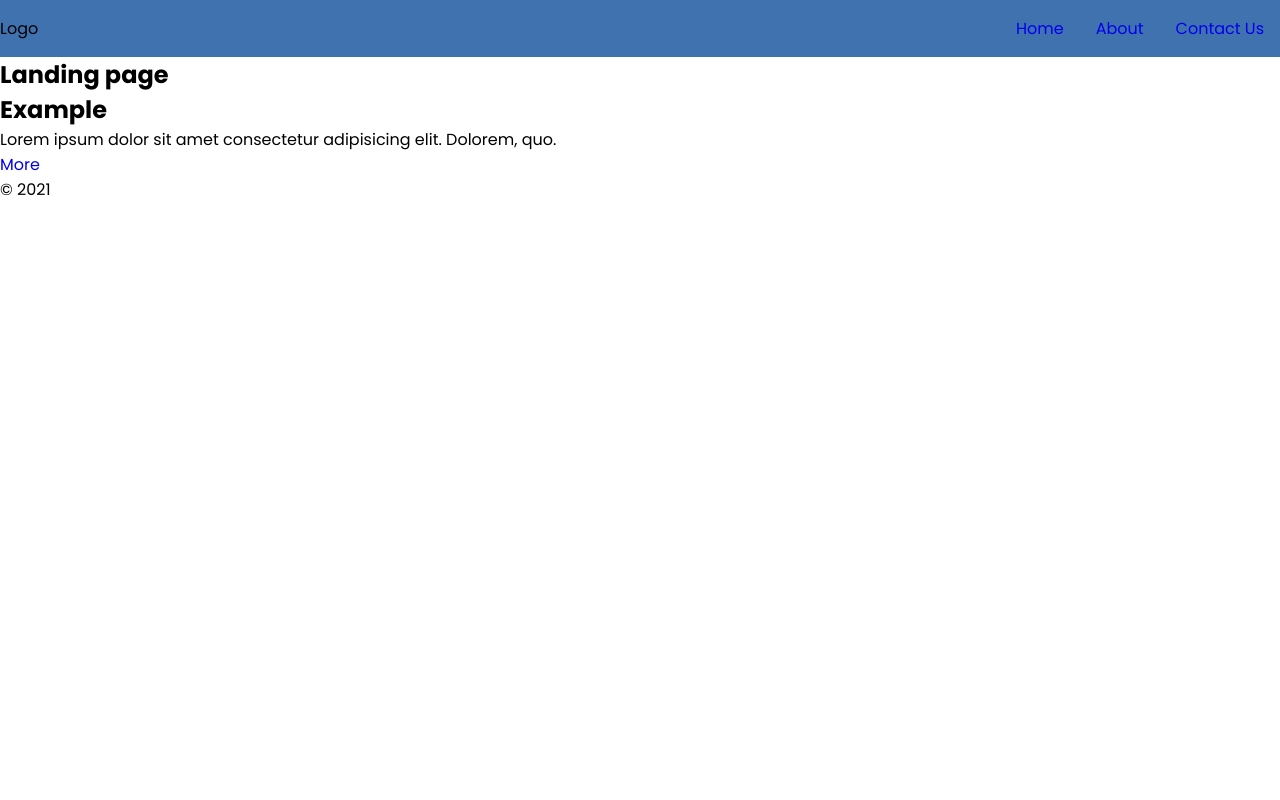
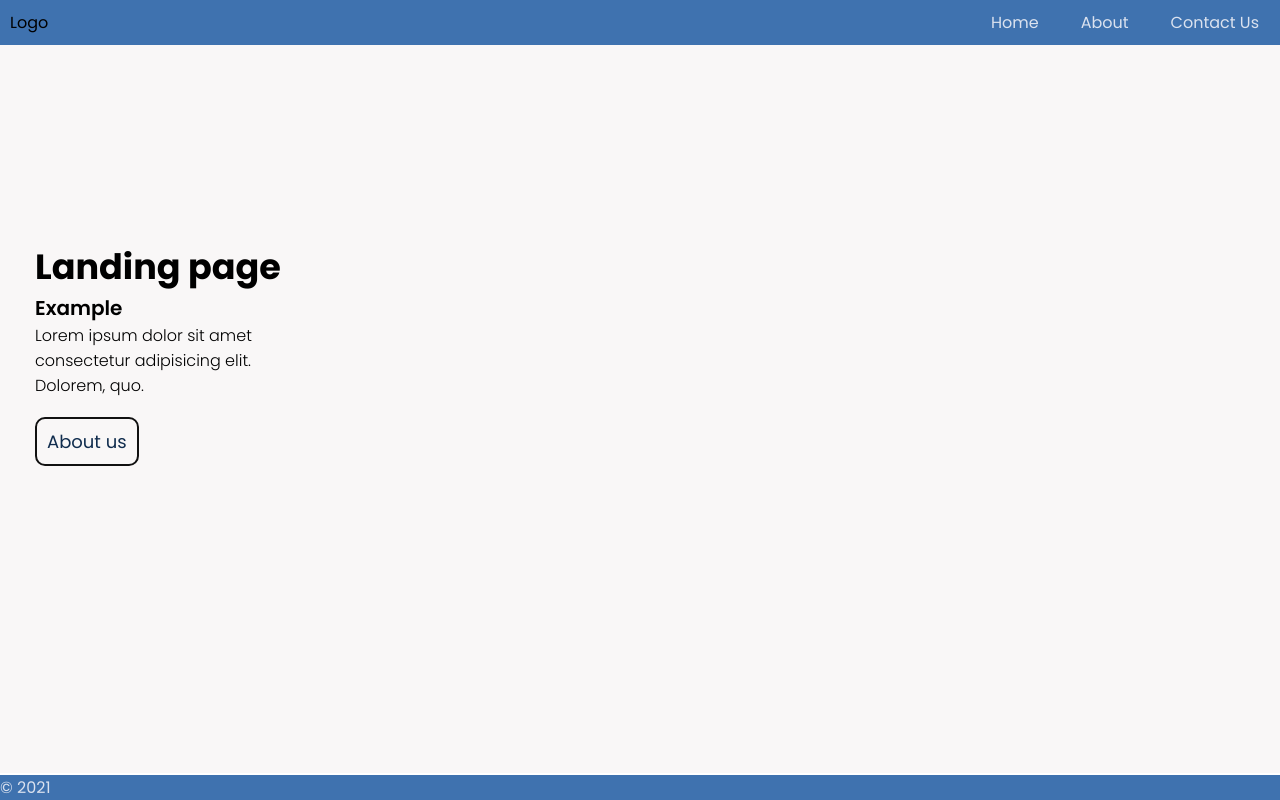
Before and after one commit to piotrszubert/landing-page4, a plain HTML site: page index.html in a window 1280 px wide. Drawn offline with Linux system fonts and the light colour scheme.

Commit message:
basic layout

```diff
--- a/index.html
+++ b/index.html
@@ -1,11 +1,13 @@
 <!DOCTYPE html>
 <html lang="en">
+
 <head>
     <meta charset="UTF-8">
     <meta name="viewport" content="width=device-width, initial-scale=1.0">
     <link rel="stylesheet" type="text/css" href="style.css">
     <title>Document</title>
 </head>
+
 <body>
     <header>
         <div class="logo">Logo</div>
@@ -19,10 +21,12 @@
     </header>
     <main>
         <section class="landing">
-            <h1>Landing page</h1>
-            <h2>Example</h2>
-            <p>Lorem ipsum dolor sit amet consectetur adipisicing elit. Dolorem, quo.</p>
-            <a href="#">More</a>
+            <div class="text">
+                <h1>Landing page</h1>
+                <h2>Example</h2>
+                <p>Lorem ipsum dolor sit amet consectetur adipisicing elit. Dolorem, quo.</p>
+                <a href="#">About us</a>
+            </div>
         </section>
     </main>
     <footer>
@@ -30,4 +34,5 @@
         <p>&copy; 2021</p>
     </footer>
 </body>
+
 </html>
--- a/style.scss
+++ b/style.scss
@@ -1,8 +1,8 @@
 @import url('https://fonts.googleapis.com/css2?family=Poppins:wght@100;300;400;500;600;700;900&display=swap');
 
-$primary-color: #f9f7f7;
-$second-color: #dbe2ef;
-$third-color: #3f72af;
+$primary-color: #f9f7f7; //background
+$second-color: #dbe2ef; //fonts
+$third-color: #3f72af; //nav, footer
 $fourth-color: #112d4e;
 
 *{
@@ -24,17 +24,83 @@ a {
     text-decoration: none;
 }
 
-header{
+header {
     background-color: $third-color;
     display: flex;
     justify-content: space-between;
     align-items: center;
 
-    ul{
+    .logo{
+        margin-left: 10px;
+    }
+
+    ul {
         display: flex;
     }
 
-    li{
-        padding: 2vh;
+    li {
+        padding: 10px;
+    }
+
+    a {
+        color: $second-color;
+        padding: 11px;
+    }
+
+    a:hover {
+        background-color: $primary-color;
+        color: $third-color;
+        padding: 11px;
     }
 }
+
+.landing {
+    height: 91vh;
+    background-color: $primary-color;
+    padding: 35px;
+
+    .text {
+        margin-top: 20vh;
+    }
+
+    h1{
+        font-weight: 700;
+        font-size: 35px;
+    }
+
+    h2 {
+        font-size: 20px;
+        font-weight: 600;
+    }
+
+    p {
+        font-weight: 300;
+        width: 250px;
+        margin-bottom: 30px;
+    }
+
+    a {
+        border: 2px solid #111;
+        border-radius: 10px;
+        width: 90px;
+        text-align: center;
+        color: $fourth-color;
+        font-size: 18px;
+        padding: 10px;
+        transition: 0.4s;
+    }
+
+    a:hover {
+        background-color: $third-color;
+        color: $second-color;
+    }
+}
+
+
+footer {
+    color: $second-color;
+    background-color: $third-color;
+    position: fixed;
+    width: 100vw;
+    bottom: 0;
+}
```
Also changed, not shown: style.css, 1 other file.
